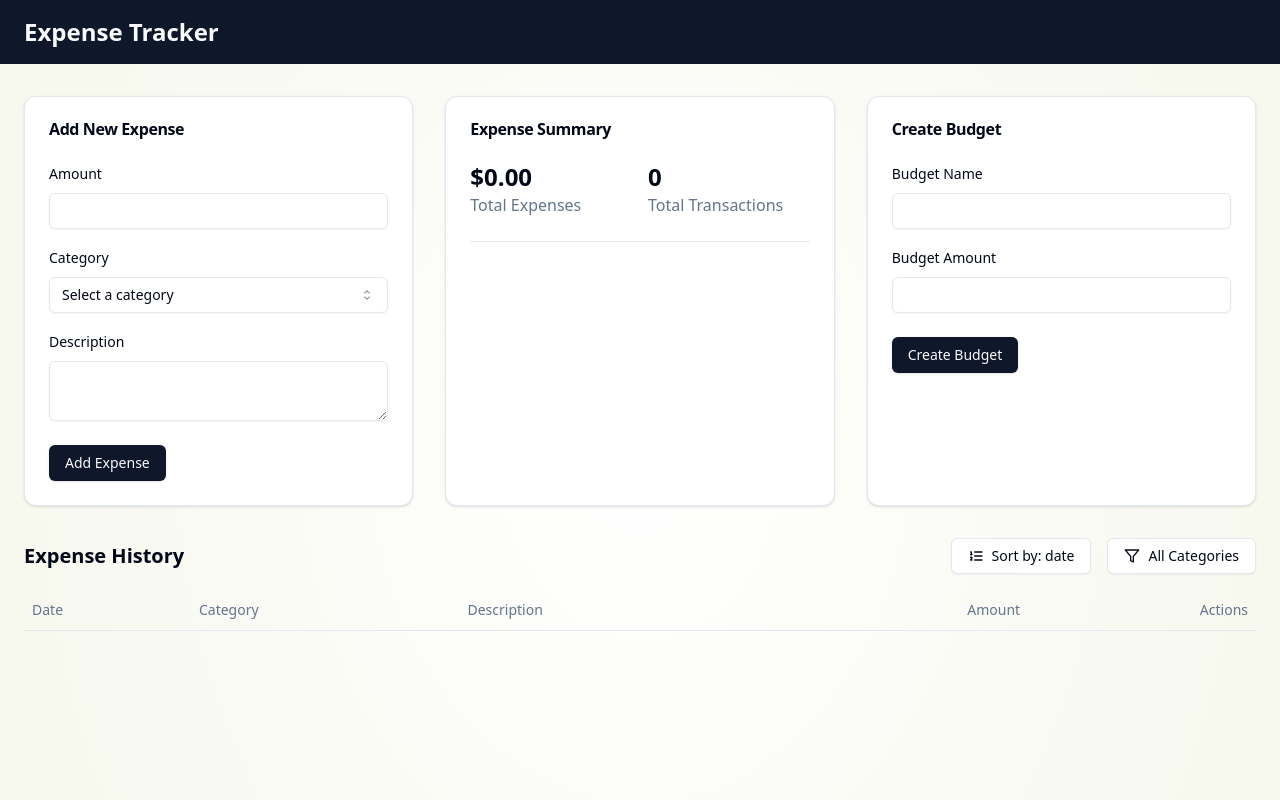
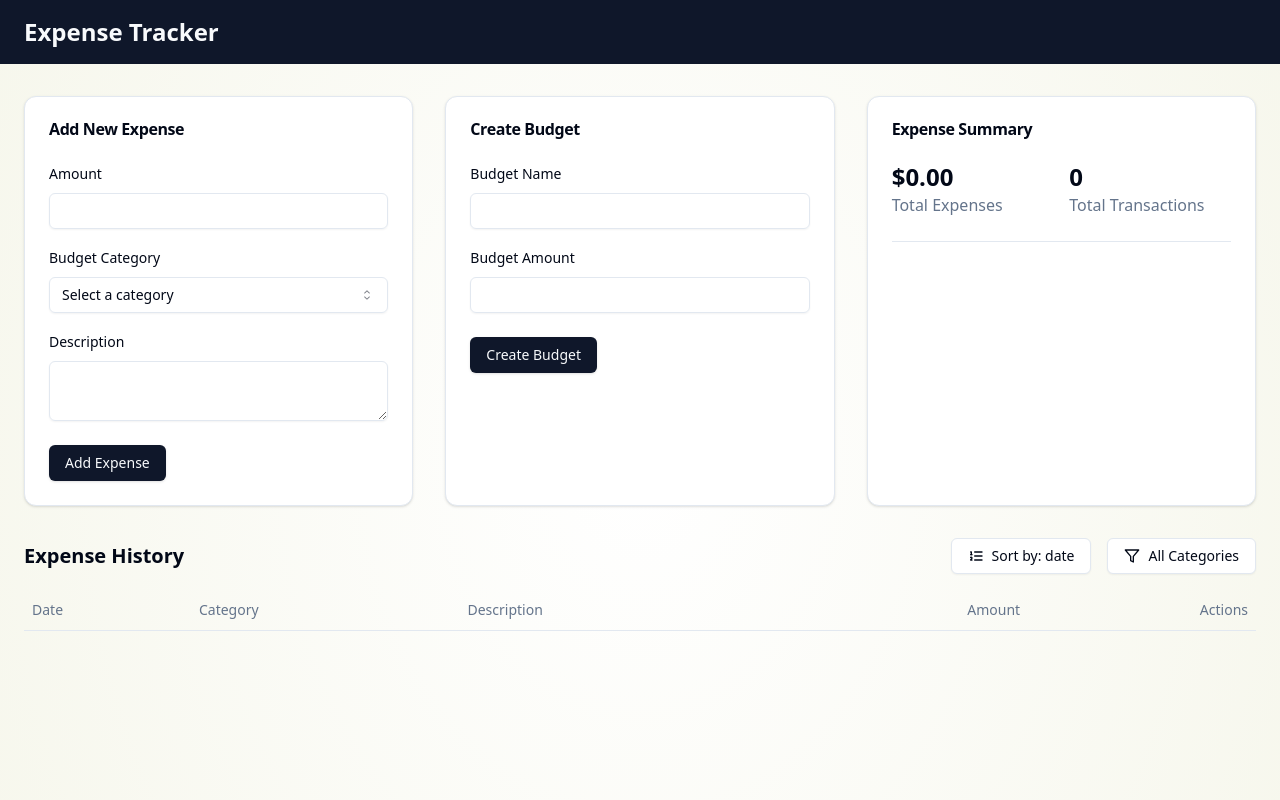
Before and after one commit to vivekvvk123/Expense-Tracker, a React (Vite) app: page / in a window 1280 px wide. Shown: the top 800 px of the page. Built offline with nearby package versions, Linux system fonts and the light colour scheme.

Commit message:
Budget Category fix

```diff
--- a/package.json
+++ b/package.json
@@ -10,12 +10,17 @@
     "preview": "vite preview"
   },
   "dependencies": {
+    "@radix-ui/react-dropdown-menu": "^2.1.1",
     "@radix-ui/react-icons": "^1.3.0",
+    "@radix-ui/react-label": "^2.1.0",
+    "@radix-ui/react-select": "^2.1.1",
+    "@radix-ui/react-separator": "^1.1.0",
     "@radix-ui/react-slot": "^1.1.0",
     "class-variance-authority": "^0.7.0",
     "clsx": "^2.1.1",
     "react": "^18.3.1",
     "react-dom": "^18.3.1",
+    "react-router-dom": "^6.26.1",
     "tailwind-merge": "^2.5.2",
     "tailwindcss-animate": "^1.0.7"
   },
--- a/src/pages/Dashboard.jsx
+++ b/src/pages/Dashboard.jsx
@@ -117,18 +117,25 @@ function Dashboard() {
     name: "",
     amount: "",
   })
+
+  const [categories, setCategories] = useState(["Groceries", "Utilities", "Transportation", "Entertainment", "Other"])
+
   const handleInputChange = (e) => {
     setNewExpense({
       ...newExpense,
       [e.target.name]: e.target.value,
     })
   }
+
+
   const handleBudgetInputChange = (e) => {
     setNewBudget({
       ...newBudget,
       [e.target.name]: e.target.value,
     })
   }
+
+
   const handleAddExpense = () => {
     if (newExpense.amount && newExpense.category && newExpense.description) {
       setExpenses([
@@ -148,20 +155,26 @@ function Dashboard() {
       })
     }
   }
+
+
   const handleAddBudget = () => {
     if (newBudget.name && newBudget.amount) {
-      console.log("New budget:", newBudget)
+      setCategories([...categories, newBudget.name])
       setNewBudget({
         name: "",
         amount: "",
       })
     }
   }
+
+
   const handleDeleteExpense = (id) => {
     setExpenses(expenses.filter((expense) => expense.id !== id))
   }
   const [sortBy, setSortBy] = useState("date")
+
   const [filterCategory, setFilterCategory] = useState("")
+
   const sortedExpenses = useMemo(() => {
     let sorted = [...expenses]
     if (sortBy === "amount") {
@@ -176,9 +189,10 @@ function Dashboard() {
     }
     return sorted
   }, [expenses, sortBy, filterCategory])
+
   const totalExpenses = useMemo(() => expenses.reduce((total, expense) => total + expense.amount, 0), [expenses])
-  const expensesByCategory = useMemo(
-    () =>
+
+  const expensesByCategory = useMemo(() =>
       expenses.reduce((acc, expense) => {
         if (!acc[expense.category]) {
           acc[expense.category] = { total: 0, count: 0 }
@@ -207,23 +221,23 @@ function Dashboard() {
                   id="amount"
                   name="amount"
                   type="number"
-                  step="0.01"
+                  step="1"
                   value={newExpense.amount}
                   onChange={handleInputChange}
                 />
               </div>
               <div className="space-y-2">
-                <Label htmlFor="category">Category</Label>
+                <Label htmlFor="category"> Budget Category</Label>
                 <Select id="category" name="category" value={newExpense.category} onValueChange={handleInputChange}>
                   <SelectTrigger>
                     <SelectValue placeholder="Select a category" />
                   </SelectTrigger>
                   <SelectContent>
-                    <SelectItem value="Groceries">Groceries</SelectItem>
-                    <SelectItem value="Utilities">Utilities</SelectItem>
-                    <SelectItem value="Transportation">Transportation</SelectItem>
-                    <SelectItem value="Entertainment">Entertainment</SelectItem>
-                    <SelectItem value="Other">Other</SelectItem>
+                  {categories.map((category) => (
+                    <SelectItem key={category} value={category}>
+                      {category}
+                      </SelectItem>
+                    ))}
                   </SelectContent>
                 </Select>
               </div>
@@ -239,6 +253,31 @@ function Dashboard() {
             </CardContent>
             <CardFooter>
               <Button onClick={handleAddExpense}>Add Expense</Button>
+            </CardFooter>
+          </Card>
+          <Card>
+            <CardHeader>
+              <CardTitle>Create Budget</CardTitle>
+            </CardHeader>
+            <CardContent className="space-y-4">
+              <div className="space-y-2">
+                <Label htmlFor="budget-name">Budget Name</Label>
+                <Input id="budget-name" name="name" value={newBudget.name} onChange={handleBudgetInputChange} />
+              </div>
+              <div className="space-y-2">
+                <Label htmlFor="budget-amount">Budget Amount</Label>
+                <Input
+                  id="budget-amount"
+                  name="amount"
+                  type="number"
+                  step="5"
+                  value={newBudget.amount}
+                  onChange={handleBudgetInputChange}
+                />
+              </div>
+            </CardContent>
+            <CardFooter>
+              <Button onClick={handleAddBudget}>Create Budget</Button>
             </CardFooter>
           </Card>
           <Card>
@@ -268,31 +307,6 @@ function Dashboard() {
                 ))}
               </div>
             </CardContent>
-          </Card>
-          <Card>
-            <CardHeader>
-              <CardTitle>Create Budget</CardTitle>
-            </CardHeader>
-            <CardContent className="space-y-4">
-              <div className="space-y-2">
-                <Label htmlFor="budget-name">Budget Name</Label>
-                <Input id="budget-name" name="name" value={newBudget.name} onChange={handleBudgetInputChange} />
-              </div>
-              <div className="space-y-2">
-                <Label htmlFor="budget-amount">Budget Amount</Label>
-                <Input
-                  id="budget-amount"
-                  name="amount"
-                  type="number"
-                  step="0.01"
-                  value={newBudget.amount}
-                  onChange={handleBudgetInputChange}
-                />
-              </div>
-            </CardContent>
-            <CardFooter>
-              <Button onClick={handleAddBudget}>Create Budget</Button>
-            </CardFooter>
           </Card>
         </div>
         <div className="mt-8">
@@ -325,11 +339,11 @@ function Dashboard() {
                   <DropdownMenuRadioGroup value={filterCategory} onValueChange={setFilterCategory}>
                     <DropdownMenuRadioItem value="">All Categories</DropdownMenuRadioItem>
                     <DropdownMenuSeparator />
-                    <DropdownMenuRadioItem value="Groceries">Groceries</DropdownMenuRadioItem>
-                    <DropdownMenuRadioItem value="Utilities">Utilities</DropdownMenuRadioItem>
-                    <DropdownMenuRadioItem value="Transportation">Transportation</DropdownMenuRadioItem>
-                    <DropdownMenuRadioItem value="Entertainment">Entertainment</DropdownMenuRadioItem>
-                    <DropdownMenuRadioItem value="Other">Other</DropdownMenuRadioItem>
+                    {categories.map((category) => (
+                      <DropdownMenuRadioItem key={category} value={category}>
+                        {category}
+                        </DropdownMenuRadioItem>
+                      ))}
                   </DropdownMenuRadioGroup>
                 </DropdownMenuContent>
               </DropdownMenu>
```
